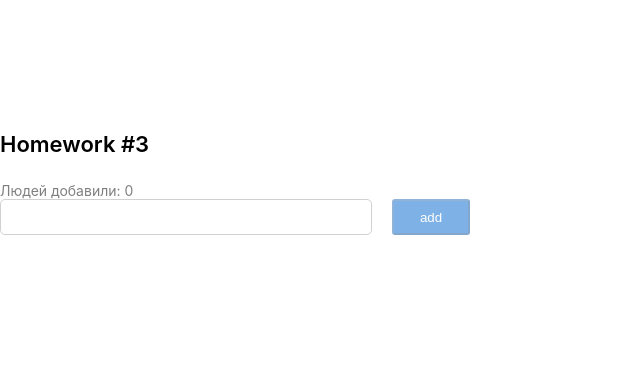
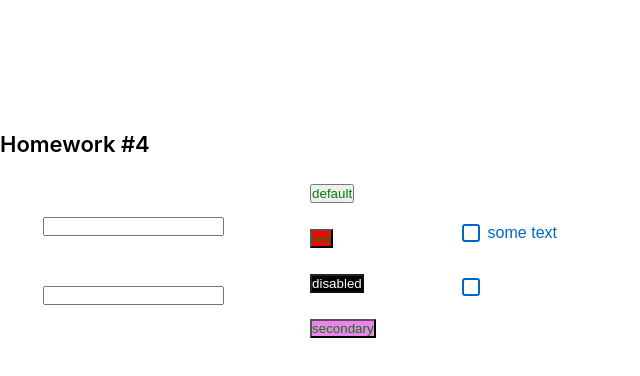
Before and after one commit to R3laxation/Hometasks, a React (Create React App) app: page /#/ in a window 1280 px wide. Shown: the top 376 px of the page, without its empty margins (0-640 px from the left). Built offline with nearby package versions, Linux system fonts and the light colour scheme.

Commit message:
Changed HW4 component

```diff
--- a/src/s1-main/App.tsx
+++ b/src/s1-main/App.tsx
@@ -3,6 +3,7 @@ import s from './App.module.css'
 import HW1 from '../s2-homeworks/hw01/HW1'
 import HW2 from "../s2-homeworks/hw02/HW2";
 import HW3 from "../s2-homeworks/hw03/HW3";
+import HW4 from "../s2-homeworks/hw04/HW4";
 
 function App() {
     return (
@@ -10,8 +11,8 @@ function App() {
             {/*<HW1/>*/}
             {/*раскомментировать по ходу выполнения*/}
             {/*<HW2/>*/}
-            <HW3/>
-            {/*<HW4/>*/}
+            {/*<HW3/>*/}
+            <HW4/>
 
             {/*при выполнении дз 5 и более - закомментировать здесь дз 1-4, так как они есть внутри дз 5*/}
             {/*<HW5/>*/}
--- a/src/s2-homeworks/hw04/Stand.module.css
+++ b/src/s2-homeworks/hw04/Stand.module.css
@@ -1,6 +1,7 @@
 .stand {
     display: flex;
-    justify-content: space-between;
+    width: 600px;
+    justify-content: space-around;
     align-items: center;
 }
 
--- a/src/s2-homeworks/hw04/Stand.tsx
+++ b/src/s2-homeworks/hw04/Stand.tsx
@@ -57,7 +57,6 @@ const Stand = () => {
                 <div>
                     <SuperButton
                         id={'hw4-super-button-disabled'}
-                        xType={'red'}
                         disabled
                     >
                         disabled
--- a/src/s2-homeworks/hw04/common/c2-SuperButton/SuperButton.module.css
+++ b/src/s2-homeworks/hw04/common/c2-SuperButton/SuperButton.module.css
@@ -1,16 +1,22 @@
 .button {
+    color: green;
 }
 
 .disabled {
+    background-color: black;
+    color: #fff;
 }
 
 .secondary {
+    background-color: violet;
 }
 
 .default {
+    background-color: yellow;
 }
 
 .red {
+    background-color: red;
 }
 
 .default:hover {
--- a/src/s2-homeworks/hw04/common/c2-SuperButton/SuperButton.tsx
+++ b/src/s2-homeworks/hw04/common/c2-SuperButton/SuperButton.tsx
@@ -17,7 +17,14 @@ const SuperButton: React.FC<SuperButtonPropsType> = (
         ...restProps // все остальные пропсы попадут в объект restProps, там же будет children
     }
 ) => {
-    const finalClassName = s.button
+    const finalClassName =
+
+        s.button
+        + (disabled ? ' ' + s.disabled : '')
+        + (xType === 'red' ? ' ' + s.red : xType === 'secondary' ? ' ' + s.secondary : '')
+        + (className ? ' ' + className : '')
+
+
         // + (disabled
         //         ? ...
         //         : xType === 'red'
```
